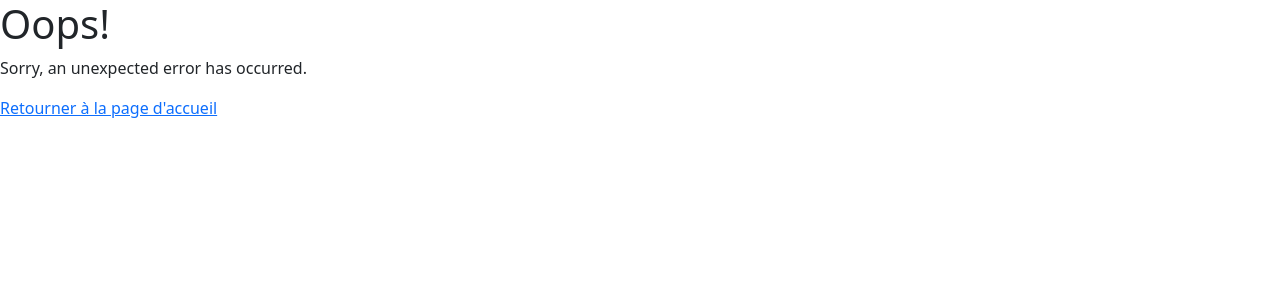
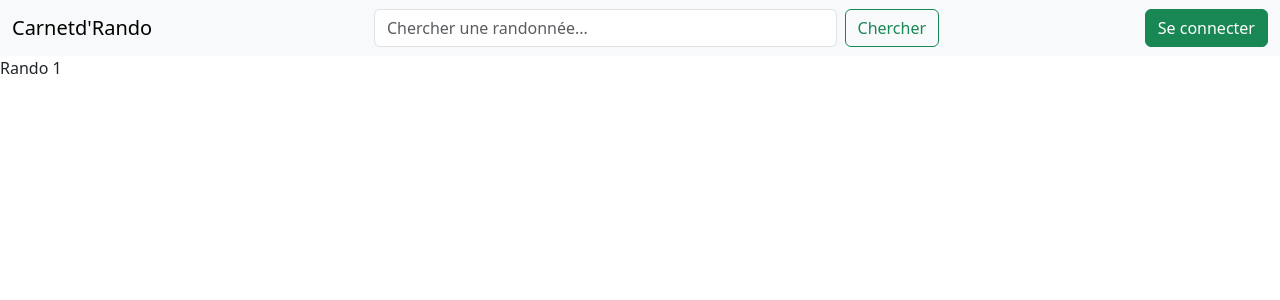
Before and after one commit to annaclavelier/rando_app, a React (Vite) app: page /rando/1 in a window 1280 px wide. Shown: the top 300 px of the page. Built offline with nearby package versions, Linux system fonts and the light colour scheme.

Commit message:
dev: Page rando + lien page rando depuis recherche

```diff
--- a/src/components/CardRando.tsx
+++ b/src/components/CardRando.tsx
@@ -1,6 +1,7 @@
+import { Link } from "react-router-dom";
 import defaultPicture from "../assets/ecoutoux.jpg";
 
-interface Props{
+interface Props {
   id: number;
   titre: string;
   difficulte: string;
@@ -8,23 +9,34 @@ interface Props{
   image?: string;
 }
 
-const CardRando = ({id, titre,difficulte, massif, image=defaultPicture}:Props) => {
+const CardRando = ({
+  id,
+  titre,
+  difficulte,
+  massif,
+  image = defaultPicture,
+}: Props) => {
   return (
     <div className="card mb-3" style={{ maxWidth: "540px" }}>
+      <Link to={`/rando/${id}`}>
         <div className="row g-0">
           <div className="col-md-4">
-          <img src={image} className="h-100 w-100 rounded-start object-fit-cover" alt={titre} />
+            <img
+              src={image}
+              className="h-100 w-100 rounded-start object-fit-cover"
+              alt={titre}
+            />
           </div>
           <div className="col-md-8">
             <div className="card-body">
               <h5 className="card-title">{titre}</h5>
               <p className="card-text">
                 {difficulte} - {massif}
-
               </p>
             </div>
           </div>
         </div>
+      </Link>
     </div>
   );
 };
--- a/src/main.tsx
+++ b/src/main.tsx
@@ -7,6 +7,7 @@ import ErrorPage from "./pages/Error.tsx";
 import Login from "./pages/Login.tsx";
 import SearchResults from "./pages/SearchResults.tsx";
 import Layout from "./Layout.tsx";
+import Rando from "./pages/Rando.tsx";
 
 createRoot(document.getElementById("root")!).render(
   <StrictMode>
@@ -16,6 +17,7 @@ createRoot(document.getElementById("root")!).render(
           <Route index element={<Home />} />
           <Route path="/login" element={<Login />} />
           <Route path="/search" element={<SearchResults />} />
+          <Route path="/rando/:id" element={<Rando/>} />
         </Route>
         <Route path="*" element={<ErrorPage />} />
       </Routes>
--- /dev/null
+++ b/src/pages/Rando.tsx
@@ -0,0 +1,8 @@
+import { useParams } from "react-router-dom";
+
+const Rando = () => {
+  const { id } = useParams();
+  return <div>Rando {id}</div>;
+};
+
+export default Rando;
```
Lines whose indentation alone changed are shown as unchanged.
